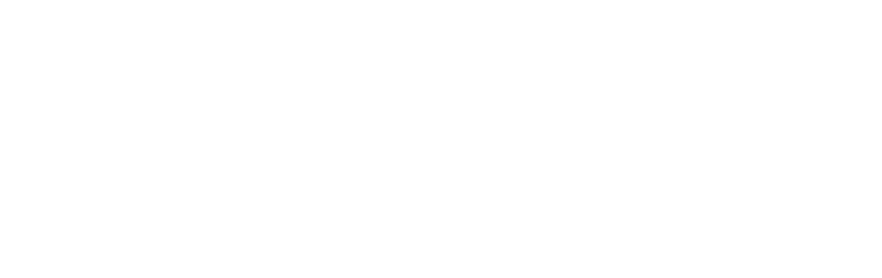
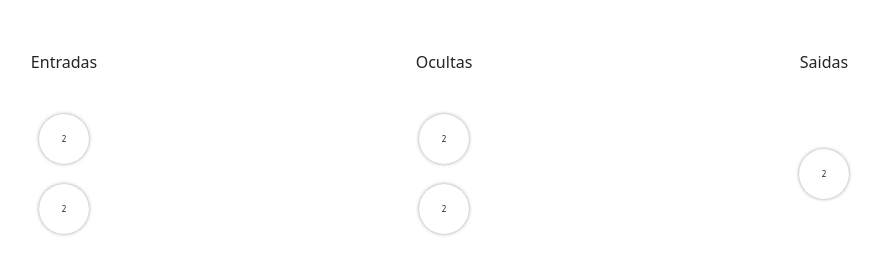
Before and after one commit to Doug-oss/Redes-Neurais, a website with bundled scripts: page index.html in a window 1280 px wide. Shown: the whole page, without its empty margins (196-1078 px from the left). Built offline with nearby package versions, Linux system fonts and the light colour scheme.

Commit message:
Começo Desenho da rede

```diff
--- a/index.html
+++ b/index.html
@@ -6,8 +6,43 @@
     <meta name="viewport" content="width=device-width, initial-scale=1.0">
     <title>Redes Neurais</title>
     <link href="https://cdn.jsdelivr.net/npm/bootstrap@5.1.3/dist/css/bootstrap.min.css" rel="stylesheet" integrity="sha384-1BmE4kWBq78iYhFldvKuhfTAU6auU8tT94WrHftjDbrCEXSU1oBoqyl2QvZ6jIW3" crossorigin="anonymous">
+    <style>
+        html, body {
+            height: 100%;
+        }
+        .container {
+            margin-top: 50px;
+        }
+        .neuron{
+            box-shadow:0px 0px 5px -2px black;
+            width: 50px;
+            height: 50px;
+            margin: 10px;
+            display: inline-block;
+            border-radius: 50%;
+            font-size: 8px;
+            display: flex;
+            justify-content: center;
+            align-items: center;
+        }
+    </style>
 </head>
 <body>
+    <div class="container">
+        <div class="row"><div class="col text-center">Entradas</div><div class="col text-center">Ocultas</div><div class="col text-center">Saidas</div></div>
+        <div class="row" style="height:200px">
+            <div class="col d-flex flex-column align-items-center justify-content-center">
+                <div class="neuron">2</div>
+                <div class="neuron">2</div>
+            </div>
+            <div class="col d-flex flex-column align-items-center justify-content-center">
+                <div class="neuron">2</div><div class="neuron">2</div>
+            </div>
+            <div class="col d-flex flex-column align-items-center justify-content-center">
+                <div class="neuron">2</div>
+            </div>
+        </div>
+    </div>
 
 
 
```
